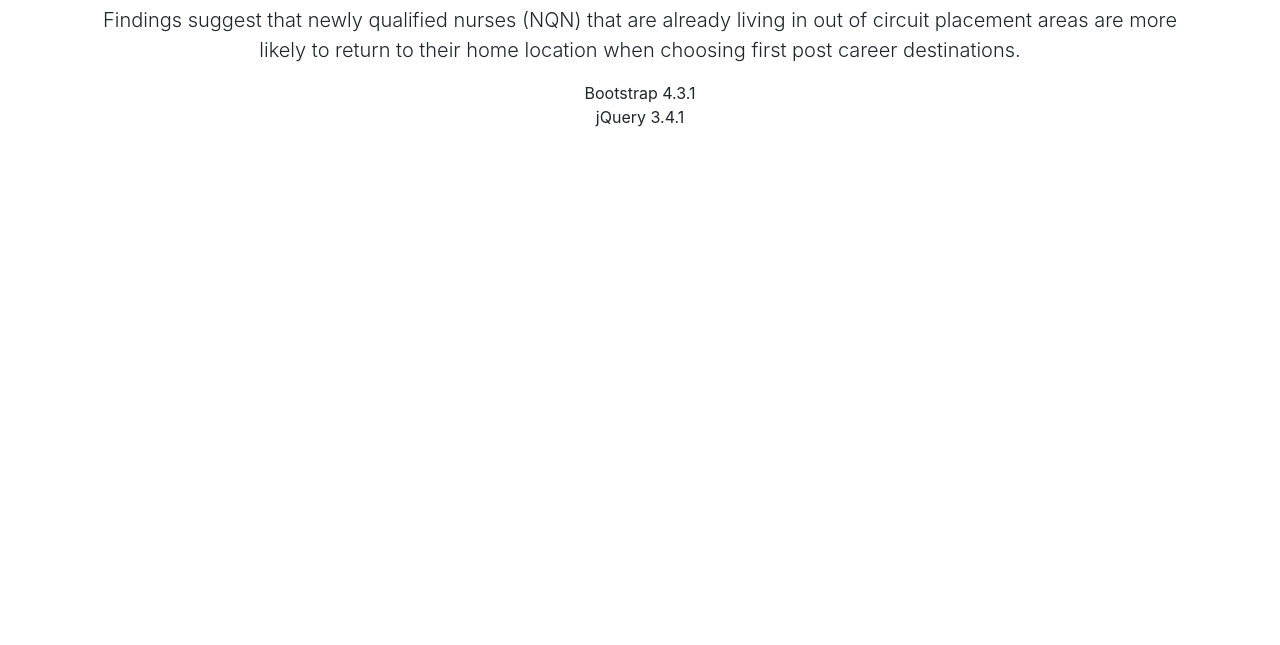
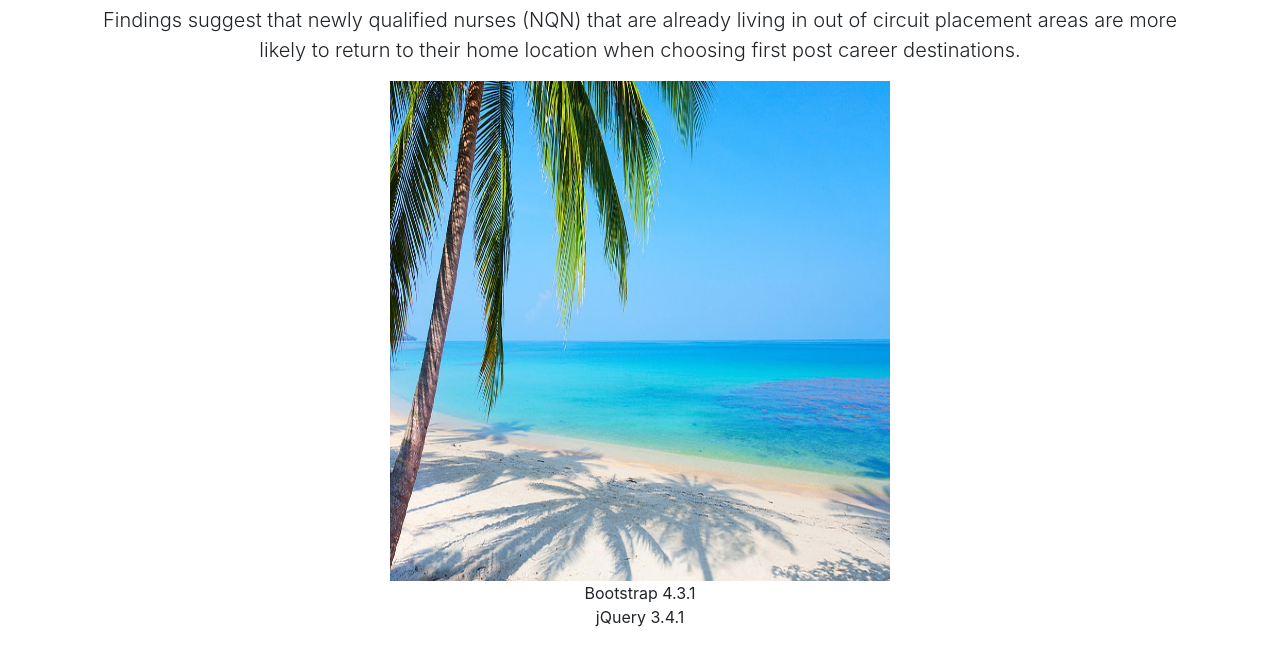
Before and after one commit to NEDProject/site, a website: page index.html in a window 1280 px wide. Shown: the part 155-800 px from the top of the page. Drawn offline with Linux system fonts and the light colour scheme.

Commit message:
Update index.html

```diff
--- a/index.html
+++ b/index.html
@@ -51,6 +51,7 @@
       <div class="col-lg-12 text-center">
         <h1 class="mt-5">A Bootstrap 4 Starter Template</h1>
         <p class="lead">Findings suggest that newly qualified nurses (NQN) that are already living in out of circuit placement areas are more likely to return to their home location when choosing first post career destinations.</p>
+        <img src="serveimage8.jpg" alt="Test" width="500" height="500">
         <ul class="list-unstyled">
           <li>Bootstrap 4.3.1</li>
           <li>jQuery 3.4.1</li>
```
